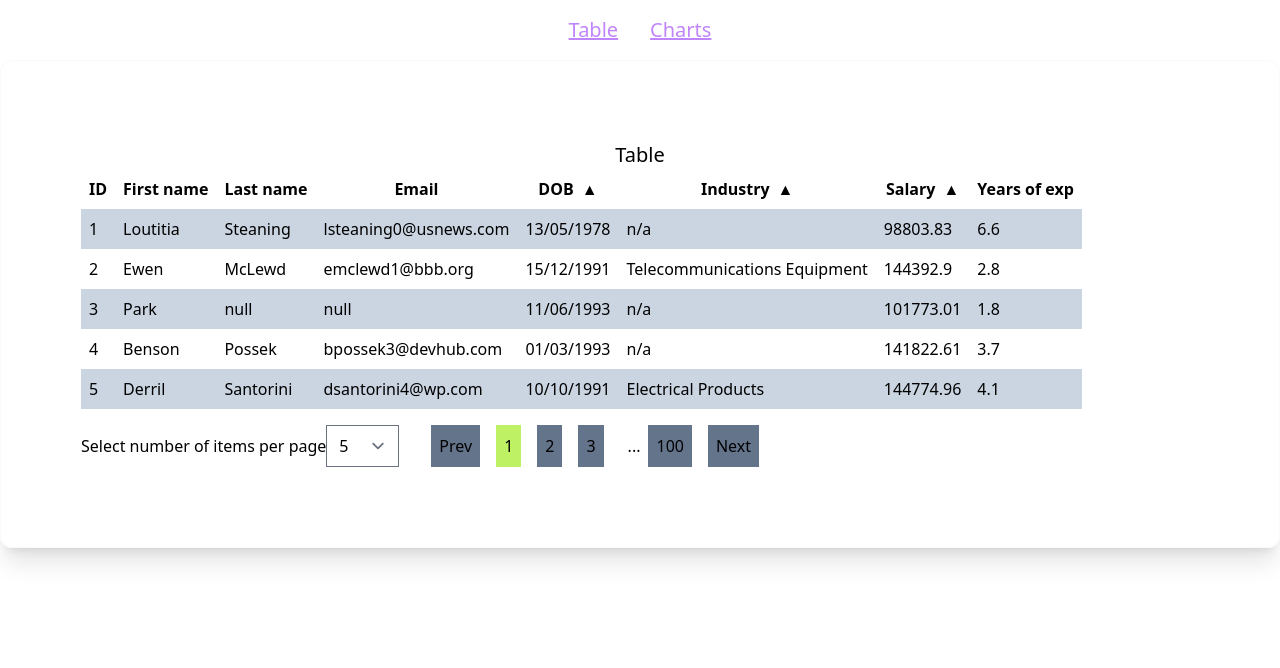
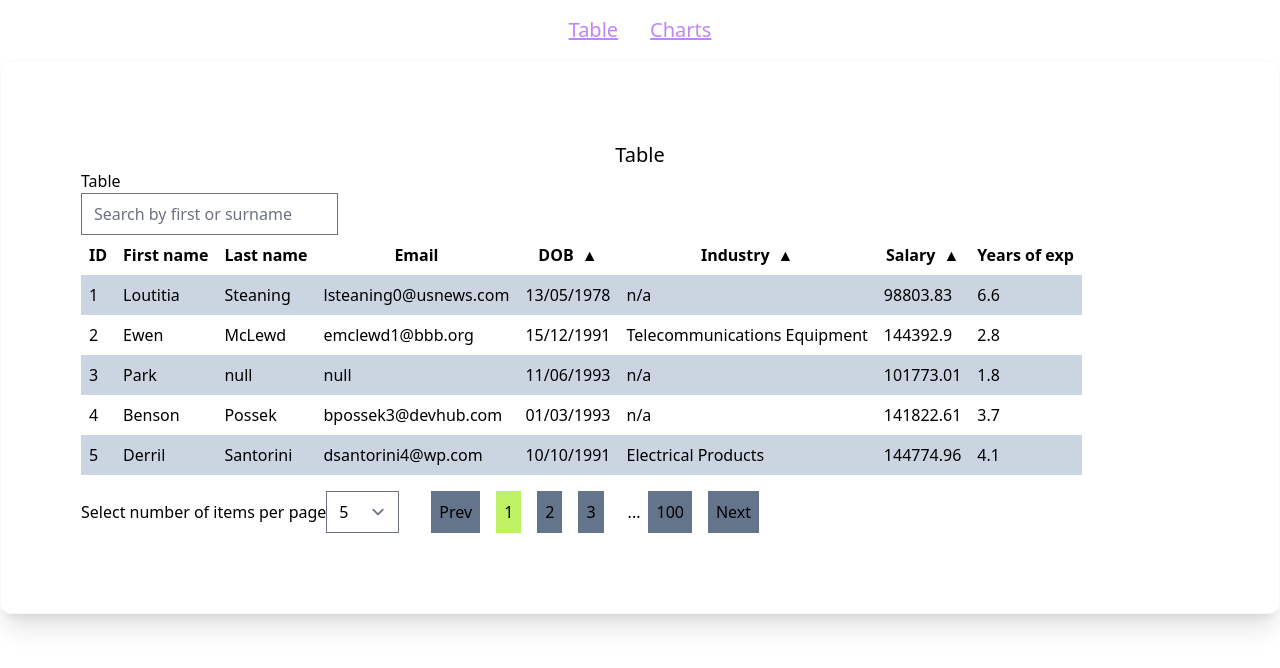
Before and after one commit to bushers/luna-fe-task, a React (Vite) app: page / in a window 1280 px wide. Shown: the top 668 px of the page. Built offline with nearby package versions, Linux system fonts and the light colour scheme.

Commit message:
Add search component and table filtering based on search text

```diff
--- /dev/null
+++ b/src/components/Search.tsx
@@ -0,0 +1,22 @@
+type SearchProps = {
+  onChange: (inputText: string) => void
+}
+
+const Search: React.FC<SearchProps> = ({ onChange }) => {
+  const onInputChange = (e: React.ChangeEvent<HTMLInputElement>) => {
+    const inputText = e.target.value
+    onChange(inputText)
+  }
+
+  return (
+    <div>
+      <input
+        type="text"
+        onChange={onInputChange}
+        placeholder="Search by first or surname"
+      />
+    </div>
+  )
+}
+
+export { Search }
--- a/src/components/Table.tsx
+++ b/src/components/Table.tsx
@@ -1,8 +1,9 @@
 import React, { useMemo, useState } from 'react'
 import { UserData } from '../hooks/useGetData'
-import { parseUkDate } from '../utils/utils'
 import { usePagination } from '../hooks/usePagination'
 import { Pagination } from './Pagination'
+import { Search } from './Search'
+import { parseUkDate } from '../utils/utils'
 
 type TableProps = {
   data: UserData[]
@@ -26,7 +27,7 @@ export type SortKey = keyof Pick<
   'date_of_birth' | 'salary' | 'industry' | 'id'
 >
 
-const sortData = (
+export const sortData = (
   data: UserData[],
   sortKey: SortKey,
   order: SortOrder
@@ -63,9 +64,27 @@ const sortData = (
   return sortedData
 }
 
+const filterDataBySearch = (data: UserData[], searchText: string) => {
+  if (searchText.length > 1) {
+    const lowerCaseSearch = searchText.toLowerCase().trim()
+
+    return data.filter((item) => {
+      return (
+        item.first_name?.toLowerCase().includes(lowerCaseSearch) ||
+        item.last_name?.toLowerCase().includes(lowerCaseSearch)
+      )
+    })
+  }
+  return data
+}
+
 const Table: React.FC<TableProps> = ({ data }) => {
   const [sortKey, setSortKey] = useState<SortKey>('id')
   const [sortOrder, setSortOrder] = useState<SortOrder>('asc')
+
+  const [searchText, setSearchText] = useState('')
+
+  const [dataLength, setDataLength] = useState(data.length)
 
   const {
     activePage,
@@ -75,19 +94,24 @@ const Table: React.FC<TableProps> = ({ data }) => {
     itemsPerPage,
     setItemsPerPage,
     pageNumbersArr
-  } = usePagination(data.length)
+  } = usePagination(dataLength)
 
   const sortedData = useMemo(() => {
-    const _sorted = sortData(data, sortKey, sortOrder)
+    let _sorted = sortData(data, sortKey, sortOrder)
+    _sorted = filterDataBySearch(_sorted, searchText)
+
+    setDataLength(_sorted.length)
 
     const start = activePage * itemsPerPage - itemsPerPage
     const end = activePage * itemsPerPage
 
     return _sorted.slice(start, end)
-  }, [data, sortKey, sortOrder, itemsPerPage, activePage])
+  }, [data, sortKey, sortOrder, activePage, itemsPerPage, searchText])
 
   return (
     <div>
+      <h2>Table</h2>
+      <Search onChange={(e) => setSearchText(e)} />
       <table className="table-auto">
         <thead>
           <tr>
```
